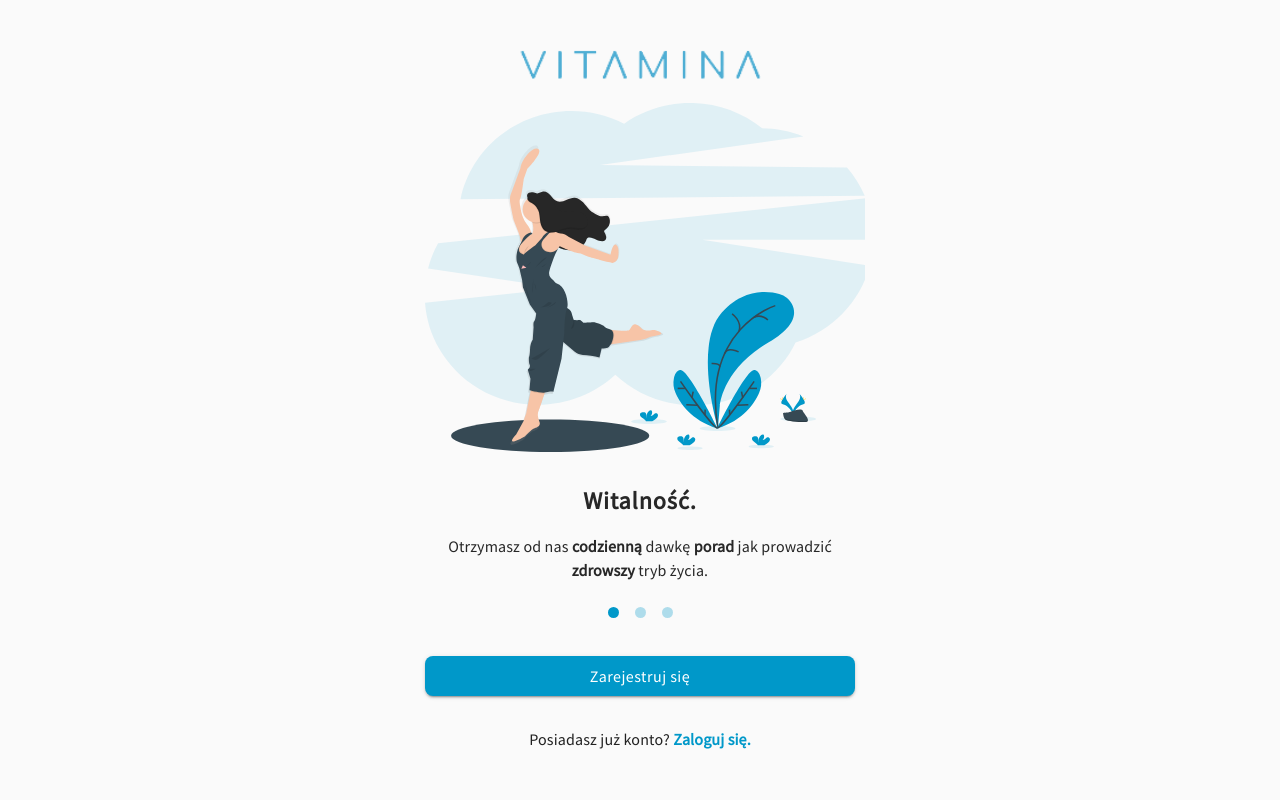
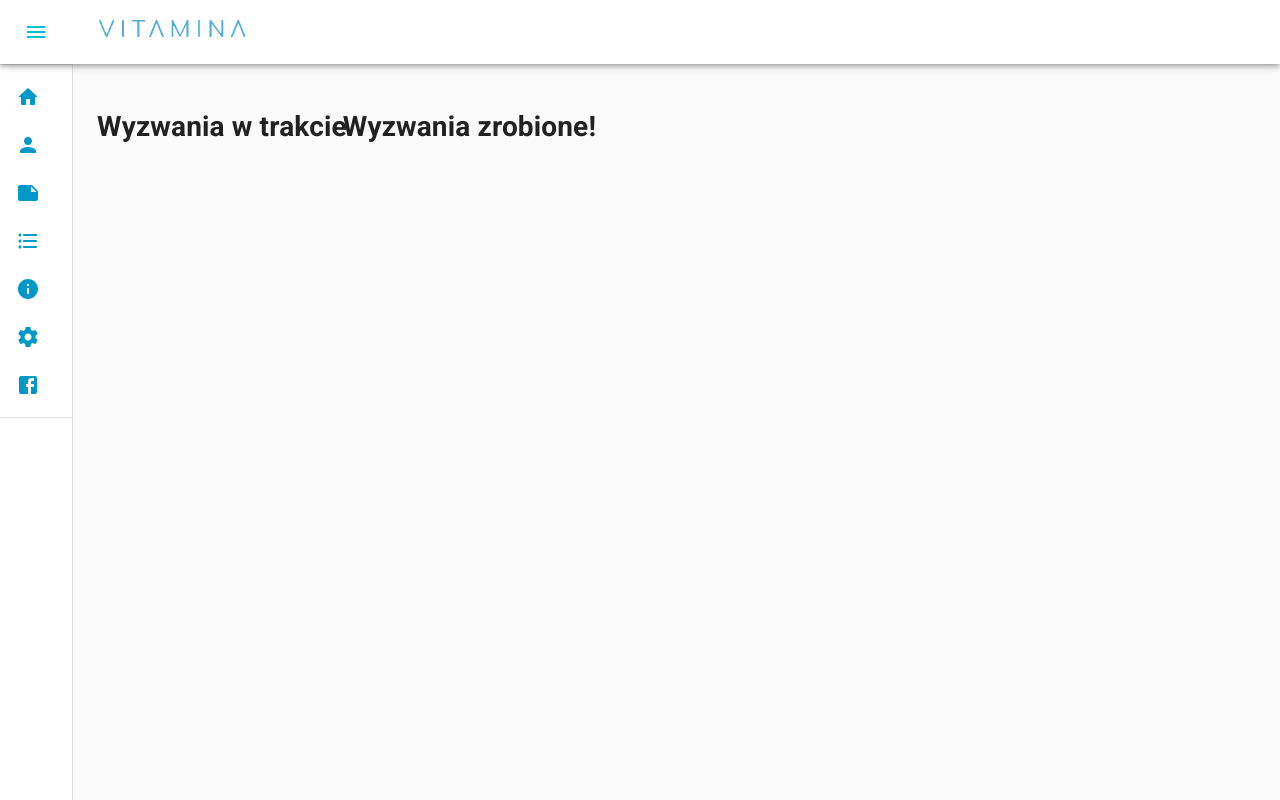
Before and after one commit to infoshareacademy/jfdz14-vitamina-app, a React (Create React App) app: page /settings in a window 1280 px wide. Built offline with nearby package versions, Linux system fonts and the light colour scheme.

Commit message:
jeszcze guziczki

```diff
--- a/src/App.js
+++ b/src/App.js
@@ -16,6 +16,7 @@ import { BrowserRouter, Switch, Route} from 'react-router-dom'
 import './App.css';
 import ChallengesList from './components/ChallengesList';
 
+import ChallengeRouter from './components/ChallengeDescription';
 
 
 const Logged = 'Logged'
@@ -84,7 +85,7 @@ function AppContent() {
 class App extends React.Component {
   state = {
     user: null,
-    log: null
+    log: Logged
   }
 
   handleApp= () => {
--- a/src/components/ChallengeDescription.jsx
+++ b/src/components/ChallengeDescription.jsx
@@ -3,6 +3,10 @@ import ChallengeImage1 from "./image/challenge1.jpg"
 import Button from "@material-ui/core/Button";
 import clsx from 'clsx';
 import { makeStyles, useTheme } from '@material-ui/core/styles';
+
+import { tileData } from './ChallengesList';
+import { useParams } from 'react-router-dom';
+import Challenges from './Challlenges';
 
 const useStyles = makeStyles((theme) => ({
   root: {
@@ -14,24 +18,46 @@ const useStyles = makeStyles((theme) => ({
 }));
 
 
-const ChallengeDescription = () => {
+
+const ChallengeDescription = (props) => {
 
   const classes = useStyles();
   const theme = useTheme();
 
+  let { id } = useParams()
+  const challenge = tileData.find(challenge => challenge.id.toString() === id);
+
+  const handleInProgress = () => {
+      localStorage.setItem(`InProgress${challenge.id}`, JSON.stringify(challenge))
+  }
+  const handleFinished = () => {
+    localStorage.removeItem(`InProgress${challenge.id}`)
+    localStorage.setItem(`Finished${challenge.id}`, JSON.stringify(challenge))
+}
+
 return (
+  <>
           <div className='container' style={{display: 'flex', flexWrap: 'wrap', flexDirection: 'column', maxWidth: 900, marginLeft: 'auto', marginRight: 'auto', alignContent: 'center'}}>
-    <img height={'500'} width={'auto'} src={ChallengeImage1} data-id="5" className={classes.boxShadow} />
-    <h1>Spacer dla Twojego umysłu.</h1>
+          <img height={'500'} width={'auto'} src={challenge.img} data-id="5" className={classes.boxShadow} />
+          <h1>{challenge.title}</h1>
           <article>Lorem ipsum dolor sit amet consectetur adipisicing elit. Veritatis voluptatem blanditiis ullam nisi ea animi excepturi tempora facere, adipisci assumenda necessitatibus nulla aut consectetur sunt dolorem ipsum enim nam facilis.
             Lorem ipsum dolor sit amet consectetur adipisicing elit. Veniam expedita incidunt, quos provident ex mollitia eaque dolore molestiae praesentium laboriosam similique temporibus fugit! Velit dolor, harum voluptate excepturi est ratione!
           </article>
-    <Button variant="contained" href="/home" style={{backgroundColor: '#0098C9', fontFamily: 'Source Sans Pro', fontSize: '16px', color: '#fff', textTransform: 'none', width: 'auto', borderRadius: '8px', marginTop: 25}}>
+
+          <Button variant="contained" onClick={handleInProgress} style={{backgroundColor: '#0098C9', fontFamily: 'Source Sans Pro', fontSize: '16px', color: '#fff', textTransform: 'none', width: 'auto', borderRadius: '8px', marginTop: 25}}>
                   Podejmij się!
           </Button>
+
+          <Button variant="contained" onClick={handleFinished} style={{backgroundColor: '#364954', fontFamily: 'Source Sans Pro', fontSize: '16px', color: '#fff', textTransform: 'none', width: 'auto', borderRadius: '8px', marginTop: 25}}>
+                  Zakończ
+          </Button>
         </div>
+  </>
+
 )
 
 }
 
+
+
 export default ChallengeDescription;
--- a/src/components/ChallengesList.jsx
+++ b/src/components/ChallengesList.jsx
@@ -132,3 +132,5 @@ import SearchBar from './SearchBar';
     </div>
   );
 }
+
+export {tileData};
--- a/src/components/Settings.jsx
+++ b/src/components/Settings.jsx
@@ -1,9 +1,147 @@
 import React from 'react';
+import GridList from '@material-ui/core/GridList';
+import GridListTile from '@material-ui/core/GridListTile';
+import GridListTileBar from '@material-ui/core/GridListTileBar';
+import IconButton from '@material-ui/core/IconButton';
+import { makeStyles, useTheme } from '@material-ui/core/styles';
+import { Link } from "react-router-dom";
+import { tileData } from './ChallengesList';
 
-const Settings = () => (
-     <div>
-          <h1>Settings</h1>
-     </div>
-);
+const Settings = () => {
+     const useStyles = makeStyles((theme) => ({
+          root: {
+            display: 'flex',
+            flexWrap: 'wrap',
+            justifyContent: 'flex-start',
+            overflow: 'hidden'
+          },
+
+          gridList: {
+            width: 500,
+            height: 450,
+          },
+          tileStyling: {
+            width: 100,
+            height: 450,
+
+
+          },
+          boxShadow:{
+            boxShadow: '3px 3px 5px #aaaaaa',
+            margin: '5px',
+            padding: '0 !important'
+          }
+
+        }));
+        const classes = useStyles();
+
+
+        let challengeList = [];
+        for(let i = 0; i < localStorage.length; i++){
+          challengeList.push(localStorage.key(i));
+        }
+
+     return (
+
+          <div className={classes.root}>
+               <h1>Wyzwania w trakcie</h1>
+      <GridList cellHeight={180} cols={3}>
+        {tileData.map(tile => {
+                        if(challengeList.includes(`InProgress${tile.id}`)){
+                            return (
+            <GridListTile key={tile.id} className={classes.tileStyling, classes.boxShadow}>
+
+
+
+
+              <img src={tile.img} alt={tile.title}/>
+              <Link to={`challenges/${tile.id}`}>
+              <GridListTileBar
+                title={tile.title}
+                subtitle={<span>{tile.category}</span>}
+                actionIcon={
+                  <IconButton aria-label={`info about ${tile.title}`} className={classes.icon}>
+                  </IconButton>
+                }
+              />
+               </Link>
+            </GridListTile>
+        ) } })}
+      </GridList>
+      <h1>Wyzwania zrobione!</h1>
+      <GridList cellHeight={180} cols={3}>
+        {tileData.map(tile => {
+                        if(challengeList.includes(`Finished${tile.id}`)){
+                            return (
+            <GridListTile key={tile.id} className={classes.tileStyling, classes.boxShadow}>
+
+
+
+
+              <img src={tile.img} alt={tile.title}/>
+              <Link to={`challenges/${tile.id}`}>
+              <GridListTileBar
+                title={tile.title}
+                subtitle={<span>{tile.category}</span>}
+                actionIcon={
+                  <IconButton aria-label={`info about ${tile.title}`} className={classes.icon}>
+                  </IconButton>
+                }
+              />
+               </Link>
+            </GridListTile>
+        ) } })}
+      </GridList>
+    </div>
+          )
+
+};
 
 export default Settings;
+
+
+/*
+ <>
+  <>
+          <ul>
+          {
+                    tileData.map(tile => {
+                        if(inProgressList.includes(`InProgress${tile.id}`)){
+                            return (
+                              <span>{tile.title}</span>
+                            )
+                        }
+
+                    })
+                }
+          </ul>
+          </>
+          <ul>
+          {
+                    tileData.map(tile => {
+                        if(inProgressList.includes(`InProgress${tile.id}`)){
+                            return (
+                              <span>{tile.title}</span>
+                            )
+                        }
+
+                    })
+                }
+          </ul>
+          </>
+
+let progressList = [{}]
+const getProgressList = JSON.parse(localStorage.getItem('InProgress'))
+for (let i = 0; i < getProgressList.length; i++ ) {
+     let x = getProgressList[i]
+     progressList[i] = JSON.parse(localStorage.getItem('progressItem' + [x]) || '')
+let progressList = []
+const getProgressList = JSON.parse(localStorage.getItem('InProgress') || '0')
+for (let i = 0; i < getProgressList.length; i++ ) {
+     let x = getProgressList[i]
+     progressList[i] = JSON.parse(localStorage.getItem('progressItem' + [x]) || '')
+
+}
+
+const Progress = Object.keys(progressList[0])
+*/
```
Lines whose indentation alone changed are shown as unchanged.
